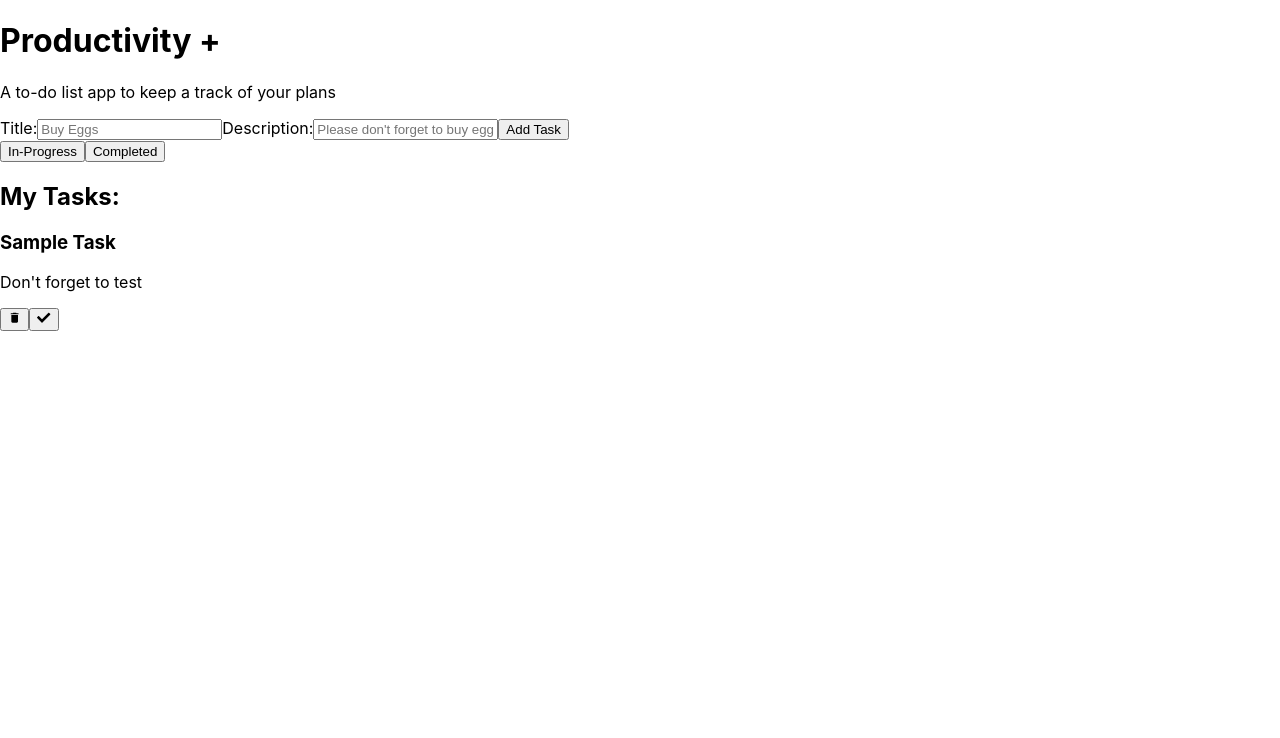
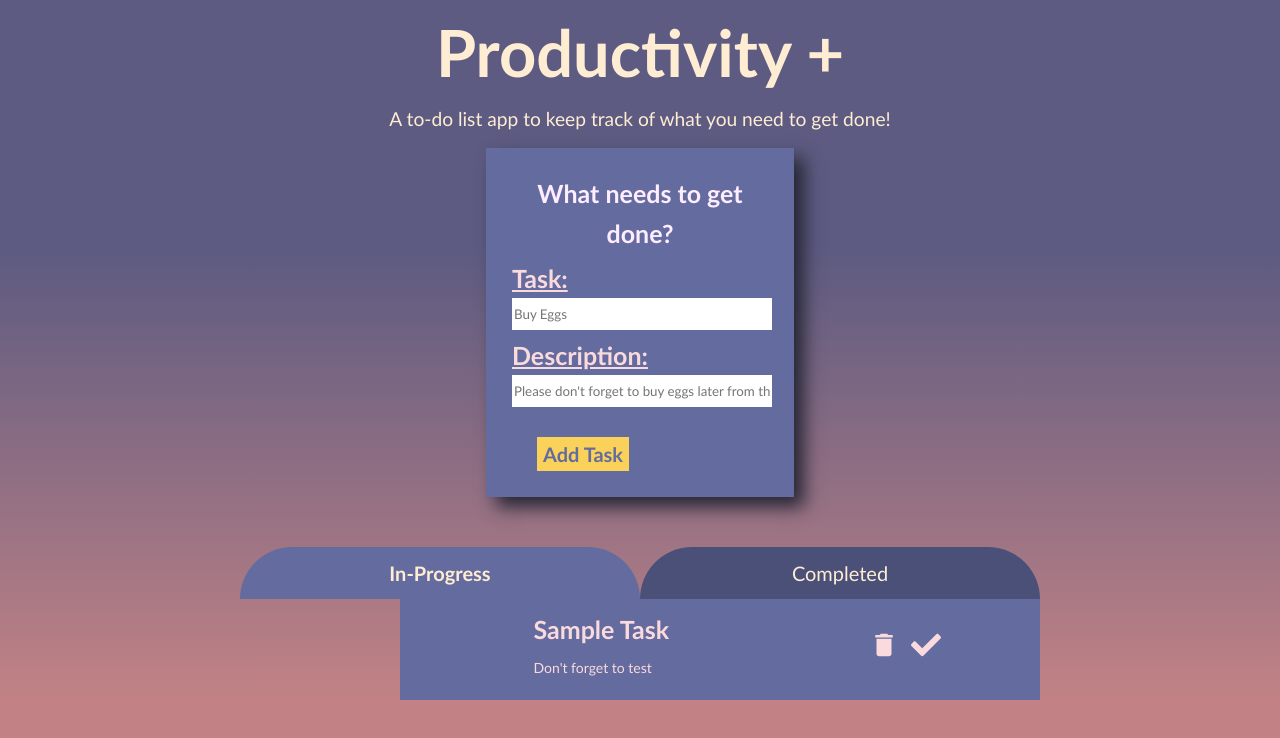
Before and after one commit to IfritSorcerer/productivity-app, a React (Create React App) app: page / in a window 1280 px wide. Shown: the top 738 px of the page. Built offline with nearby package versions, Linux system fonts and the light colour scheme.

Commit message:
added styles

```diff
--- a/src/App.js
+++ b/src/App.js
@@ -1,39 +1,38 @@
-import { Header } from "./containers/Header";
+
 import { TaskList } from "./components/TaskList";
 import { useEffect, useState } from "react";
-
+import "./styles/app.css";
 function App() {
   const [toDos, setTodos] = useState(() => {
     const savedTodos = JSON.parse(localStorage.getItem("toDos"));
-    return savedTodos || [
-      {
-        title: "Sample Task",
-        description: "Don't forget to test",
-      },
-    ];
+    return (
+      savedTodos || [
+        {
+          title: "Sample Task",
+          description: "Don't forget to test",
+        },
+      ]
+    );
   });
 
   useEffect(() => {
     localStorage.setItem("toDos", JSON.stringify(toDos));
   }, [toDos]);
 
-
   const removeTodos = (index) => {
     setTodos((prev) => {
       const updatedTodos = [...prev];
-      updatedTodos.splice(index, 1)
+      updatedTodos.splice(index, 1);
       localStorage.setItem("toDos", JSON.stringify(updatedTodos));
       return updatedTodos;
-    })
-  }
+    });
+  };
 
   return (
     <div>
-      <Header />
-      <TaskList
-        toDos={toDos}
-        setTodos={setTodos}
-        removeTodos={removeTodos}/>
+      <h1 className="header">Productivity +</h1>
+      <p className="header-subline">A to-do list app to keep track of what you need to get done!</p>
+      <TaskList toDos={toDos} setTodos={setTodos} removeTodos={removeTodos} />
     </div>
   );
 }
--- a/src/components/TaskForm.jsx
+++ b/src/components/TaskForm.jsx
@@ -1,35 +1,37 @@
 import React from "react";
-
+import "../styles/taskform.css"
 export const TaskForm = ({
   title,
   setNewTitle,
   description,
   setNewDescription,
-  handleSubmit
+  handleSubmit,
 }) => {
+  return (
 
-  return (
-    <form className="taskForm">
-      <label htmlFor="taskName">Title:</label>
+    <form class="taskForm">
+      <h4>What needs to get done?</h4>
+      <label htmlFor="taskName" id="taskLabel">Task:</label>
       <input
         type="text"
         htmlFor="taskName"
         placeholder="Buy Eggs"
-          id="taskName"
+        id="taskInput"
         value={title}
         onChange={(e) => setNewTitle(e.target.value)}
         required
       />
-      <label htmlFor="taskDescription">Description:</label>
+      <br />
+      <label htmlFor="taskDescription" id="taskLabel">Description:</label>
       <input
         htmlFor="taskDescripion"
-          id="taskDescription"
+        id="taskInput"
         placeholder="Please don't forget to buy eggs later from the store"
         value={description}
         onChange={(e) => setNewDescription(e.target.value)}
         required
       />
-      <button type="submit" onClick={handleSubmit}>
+      <button type="submit" id="taskButton" onClick={handleSubmit}>
         Add Task
       </button>
     </form>
--- a/src/components/TaskList.jsx
+++ b/src/components/TaskList.jsx
@@ -2,6 +2,7 @@ import { React, useEffect, useState } from "react";
 import { TaskForm } from "./TaskForm";
 import { FaCheck } from "react-icons/fa";
 import { MdDelete } from "react-icons/md";
+import "../styles/tasklist.css";
 
 export const TaskList = ({ toDos, setTodos, removeTodos }) => {
   //This state handles checking the current screen and should switch the tabs on the site
@@ -46,17 +47,20 @@ export const TaskList = ({ toDos, setTodos, removeTodos }) => {
   const handleRemoveCompleted = (index) => {
     setCompletedTodo(() => {
       const updatedCompletedTodo = [...completedTodo];
-      updatedCompletedTodo.splice(index, 1)
-      localStorage.setItem("completedTodo", JSON.stringify(updatedCompletedTodo));
+      updatedCompletedTodo.splice(index, 1);
+      localStorage.setItem(
+        "completedTodo",
+        JSON.stringify(updatedCompletedTodo)
+      );
       return updatedCompletedTodo;
-    })
-  }
+    });
+  };
 
   useEffect(() => {
     localStorage.setItem("completedTodo", JSON.stringify(completedTodo));
   }, [completedTodo]);
   return (
-    <div className="buttonSort">
+    <>
       <TaskForm
         title={title}
         setNewTitle={setTitle}
@@ -64,46 +68,62 @@ export const TaskList = ({ toDos, setTodos, removeTodos }) => {
         setNewDescription={setDescription}
         handleSubmit={handleSubmit}
       />
+      <div className="buttonSort">
         <button
-        className={`isComplete ${isComplete === false && "active"}`}
+          className={`secondaryBtn ${isComplete === false && "active"}`}
           onClick={() => setIsComplete(false)}
         >
           In-Progress
         </button>
         <button
-        className={`isComplete ${isComplete === true && "active"}`}
+          className={`secondaryBtn ${isComplete === true && "active"}`}
           onClick={() => setIsComplete(true)}
         >
           Completed
         </button>
-      <h2>My Tasks:</h2>
+      </div>
       <div className="todoContainer">
+
         {isComplete === false &&
           toDos.map((toDo, index) => (
-            <div key={index}>
+            <div key={index} className="taskContainer">
+              <div className="task">
                 <h3>{toDo.title}</h3>
                 <p>{toDo.description}</p>
-              <button onClick={() => removeTodos(index)}>
+              </div>
+              <div className="buttonRack">
+                <button
+                  className="delBtn"
+                  onClick={() => removeTodos(index)}>
                   <MdDelete />
                 </button>
-              <button onClick={() => handleAddCompleted(index)}>
+                <button
+                  className="chkBtn"
+                  onClick={() => handleAddCompleted(index)}>
                   <FaCheck />
                 </button>
                 </div>
+              </div>
           ))}
 
+        <div className="completedTasks">
           {isComplete === true &&
             completedTodo.map((completedTask, index) => (
-            <div key={index}>
+              <div key={index} className="taskContainer">
+                <div className="task">
                   <h3>{completedTask.title}</h3>
                   <p>{completedTask.description}</p>
+                </div>
                 <p>Completed on: {completedTask.completedOn}</p>
-              <button onClick={() => handleRemoveCompleted(index)}>
+                  <button
+                    className="delBtn"
+                    onClick={() => handleRemoveCompleted(index)}>
                     <MdDelete />
                   </button>
                 </div>
             ))}
         </div>
       </div>
+    </>
   );
 };
--- a/src/containers/Header.jsx
+++ /dev/null
@@ -1,10 +0,0 @@
-import React from "react";
-
-export const Header = () => {
-    return (
-        <div>
-            <h1>Productivity +</h1>
-            <p>A to-do list app to keep a track of your plans</p>
-        </div>
-    )
-}
--- a/src/index.css
+++ /dev/null
@@ -1,13 +0,0 @@
-body {
-  margin: 0;
-  font-family: -apple-system, BlinkMacSystemFont, 'Segoe UI', 'Roboto', 'Oxygen',
-    'Ubuntu', 'Cantarell', 'Fira Sans', 'Droid Sans', 'Helvetica Neue',
-    sans-serif;
-  -webkit-font-smoothing: antialiased;
-  -moz-osx-font-smoothing: grayscale;
-}
-
-code {
-  font-family: source-code-pro, Menlo, Monaco, Consolas, 'Courier New',
-    monospace;
-}
--- a/src/index.js
+++ b/src/index.js
@@ -1,6 +1,6 @@
 import React from 'react';
 import ReactDOM from 'react-dom/client';
-import './index.css';
+import "./styles/index.css";
 import App from './App';
 import reportWebVitals from './reportWebVitals';
 
--- /dev/null
+++ b/src/styles/app.css
@@ -0,0 +1,18 @@
+* {
+    font-family:'Gill Sans', 'Gill Sans MT', Calibri, 'Trebuchet MS', sans-serif;
+    margin: 0;
+    line-height: 1.6em;
+
+}
+
+.header {
+    text-align: center;
+    font-size: 65px;
+    color: #feecd3;
+}
+
+.header-subline {
+    text-align: center;
+    font-size: larger;
+    color: #feecd3;
+}
--- /dev/null
+++ b/src/styles/index.css
@@ -0,0 +1,10 @@
+body {
+  margin: 0;
+
+  -webkit-font-smoothing: antialiased;
+  -moz-osx-font-smoothing: grayscale;
+  background: linear-gradient(0deg, rgba(194,130,133,1) 0%, rgba(93,91,129,1) 64%);
+  background-color: rgba(194,130,133,1);
+  background-repeat: no-repeat;
+  background-size:contain;
+}
--- /dev/null
+++ b/src/styles/taskform.css
@@ -0,0 +1,49 @@
+.taskForm {
+   background-color: #646b9f;
+   background-position: center;
+   background-repeat: no-repeat;
+   background-size:cover;
+   padding: 2%;
+   width: 20%;
+   margin-left: auto;
+   margin-right: auto;
+   margin-top: 1%;
+   max-height: 80vh;
+   overflow-y: auto;
+   box-shadow: 10px 10px 17px  #252634;
+}
+
+#taskLabel {
+    display: flex;
+    align-items: center;
+    justify-content: left;
+    margin-top: 5px;
+    color: #fadadd;
+    font-weight: bold;
+    text-decoration: underline;
+    font-size: 25px;
+}
+
+#taskInput {
+    width: 100%;
+    height: 30px;
+    align-items: center;
+    border: none;
+}
+
+#taskButton {
+    font-weight: bold;
+    font-size: 20px;
+    background-color: #fad25a;
+    color: #646b9f;
+    border: none;
+    margin-top: 30px;
+    margin-left: 25px;
+    cursor: pointer;
+}
+
+h4 {
+    text-align: center;
+    color: #feedfe;
+    font-size: 25px;
+}
--- /dev/null
+++ b/src/styles/tasklist.css
@@ -0,0 +1,92 @@
+.buttonSort {
+    display: flex;
+    justify-content:center;
+    align-items: center;
+    margin-top: 2%;
+
+}
+
+.secondaryBtn {
+    font-size: 20px;
+    padding: 10px;
+    margin-top: 25px;
+    background-color: #4b5079;
+    color: #feecd3;
+    border: none;
+    width: 400px;
+    cursor: pointer;
+    border-top-left-radius: 120px;
+    border-top-right-radius: 120px;
+}
+
+.active {
+    font-weight: bold;
+    font-size: 20px;
+    padding: 10px;
+    background-color: #646b9f;
+    color: #feecd3;
+    border: none;
+    width: 400px;
+    cursor: pointer;
+}
+
+.todoContainer {
+    background-color: #646b9f;
+    width: 50%;
+    margin-left: 400px;
+    display: flex;
+    flex-direction: column;
+}
+
+.taskContainer{
+    display: flex;
+    flex-direction: row;
+    justify-content: space-evenly;
+    align-items: center;
+    padding-bottom: 10px;
+    padding-top: 10px;
+    margin-bottom: 10px;
+    margin-left: 40px;
+    gap: 100px;
+    color: #fadadd;
+}
+
+.taskContainer h3{
+    font-size: 25px;
+    font-weight: bold;
+    margin: 0;
+}
+
+.taskContainer p {
+    font-size: 14px;
+    margin-top: 8px;
+}
+.taskContainer button {
+    font-size: 30px;
+    display: flex;
+    flex-direction: row;
+    cursor: pointer;
+    border: none;
+    background-color: #646b9f;
+    color: #fadadd;
+}
+
+.task{
+    display: flex;
+    flex-direction: column;
+}
+
+.buttonRack {
+    display: flex;
+    flex-direction: row;
+}
+
+.chkBtn :hover{
+    color: #6a9e65;
+    transition: .2s;
+}
+
+.delBtn :hover{
+    color: #d40000;
+    transition: .2s;
+}
```
Lines whose indentation alone changed are shown as unchanged.
